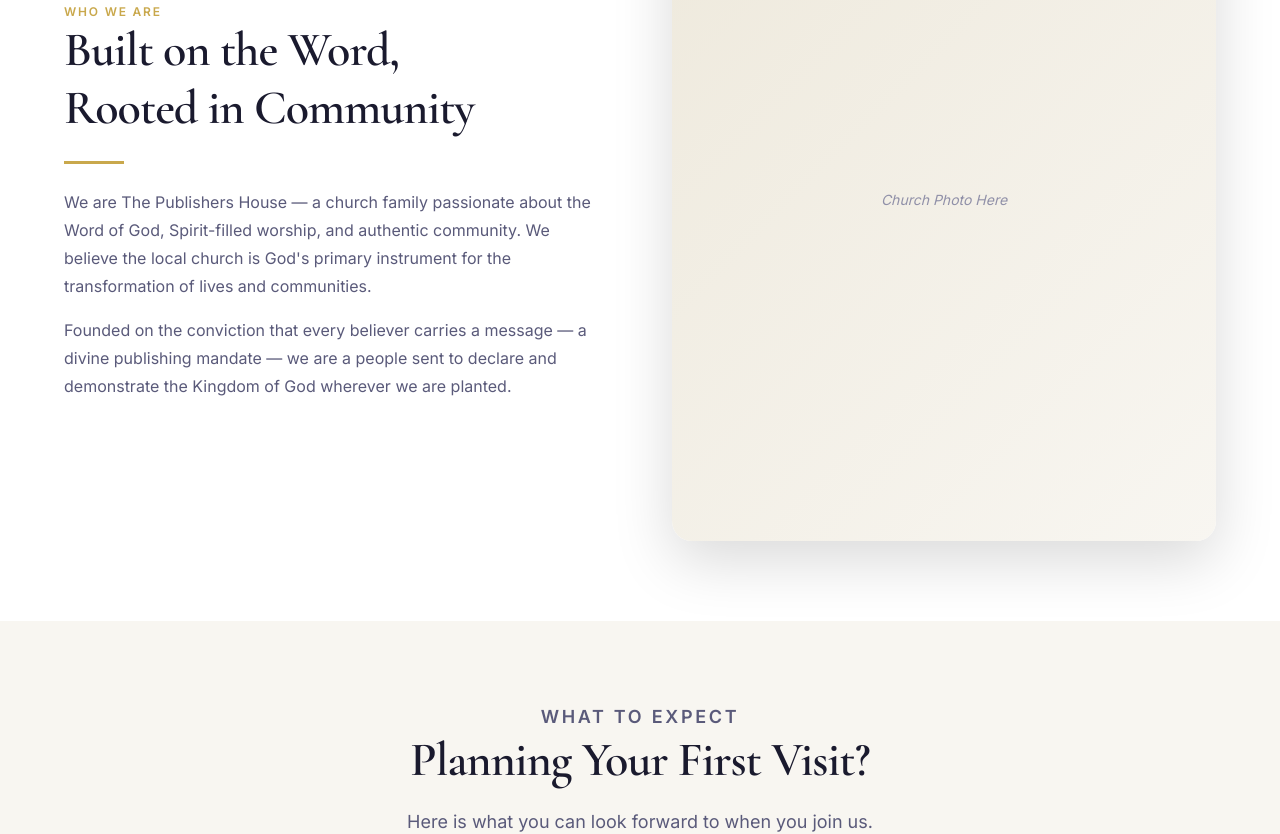
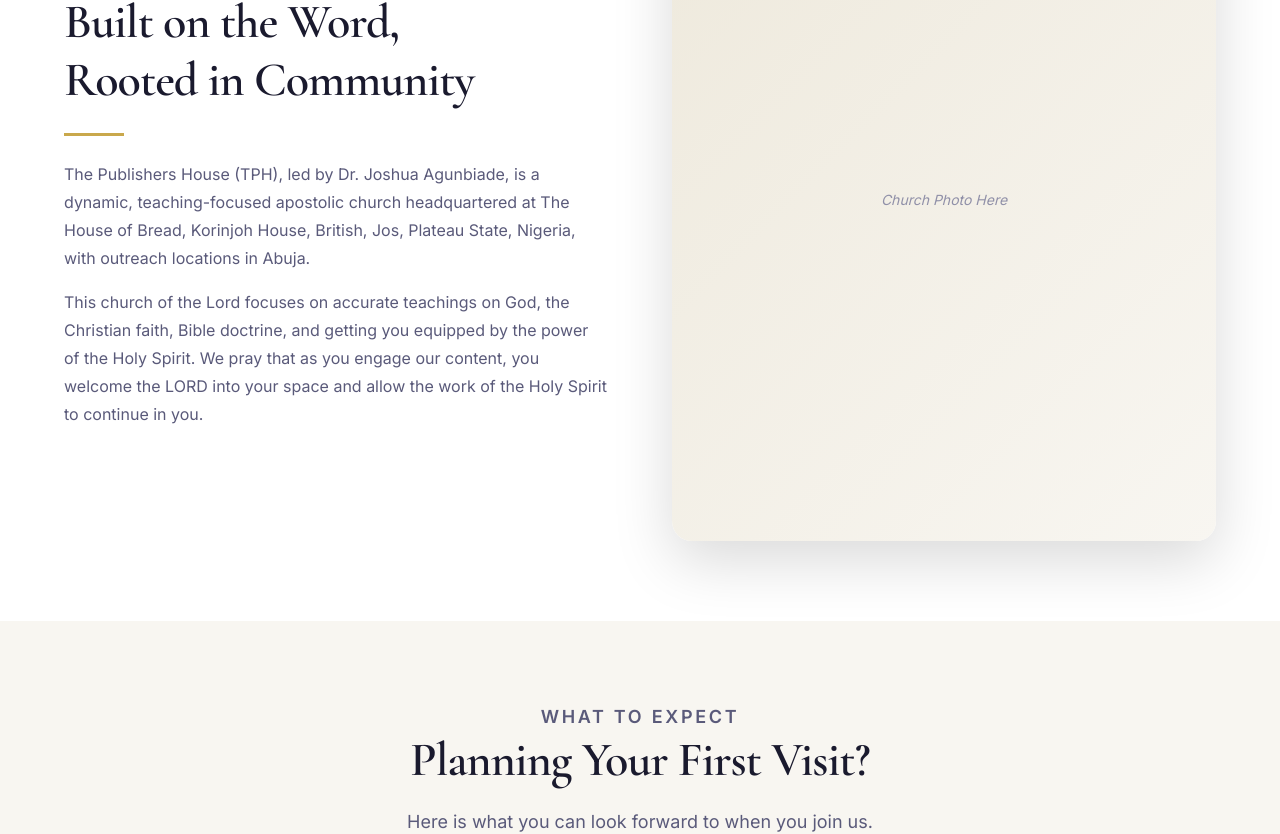
Before and after one commit to Hogwartsofweb3/The-Publishers-House, a Next.js app in the folder publishers-house/: page /about in a window 1280 px wide. Shown: the part 634-1468 px from the top of the page. Built offline with nearby package versions, Linux system fonts and the light colour scheme.

Commit message:
feat: real church content - pastor name location service times FOL program

```diff
--- a/publishers-house/src/app/about/page.tsx
+++ b/publishers-house/src/app/about/page.tsx
@@ -31,15 +31,16 @@ export default function AboutPage() {
               <h2>Built on the Word,<br />Rooted in Community</h2>
               <div className="divider" />
               <p style={{ maxWidth: "none" }}>
-                {/* TODO: Replace with official mission/vision from Patricia/AVO */}
-                We are The Publishers House — a church family passionate about the Word of God,
-                Spirit-filled worship, and authentic community. We believe the local church is God's
-                primary instrument for the transformation of lives and communities.
+                The Publishers House (TPH), led by Dr. Joshua Agunbiade, is a dynamic,
+                teaching-focused apostolic church headquartered at The House of Bread,
+                Korinjoh House, British, Jos, Plateau State, Nigeria, with outreach
+                locations in Abuja.
               </p>
               <p style={{ maxWidth: "none", marginTop: "var(--space-4)" }}>
-                Founded on the conviction that every believer carries a message — a divine publishing
-                mandate — we are a people sent to declare and demonstrate the Kingdom of God wherever
-                we are planted.
+                This church of the Lord focuses on accurate teachings on God, the Christian
+                faith, Bible doctrine, and getting you equipped by the power of the Holy Spirit.
+                We pray that as you engage our content, you welcome the LORD into your space
+                and allow the work of the Holy Spirit to continue in you.
               </p>
             </div>
             <div className={styles.imageFrame}>
@@ -141,7 +142,7 @@ const beliefs = [
 ];
 
 const placeholderLeaders = [
-  { name: "Pastor [Name]", title: "Senior Pastor", initials: "SP" },
+  { name: "Dr. Joshua Agunbiade", title: "Senior Pastor", initials: "JA" },
   { name: "[Name]", title: "Associate Pastor", initials: "AP" },
   { name: "[Name]", title: "Youth Pastor", initials: "YP" },
 ];
--- a/publishers-house/src/components/Footer.tsx
+++ b/publishers-house/src/components/Footer.tsx
@@ -84,7 +84,8 @@ export default function Footer() {
                 color: "rgba(255,255,255,0.55)",
               }}
             >
-                A vibrant, Spirit-filled church family — publishing the Word of God to our generation.
+              A dynamic, teaching-focused apostolic church in Jos, Plateau State &amp; Abuja.
+              Accurate doctrine. Spirit-filled community.
             </p>
             </div>
 
@@ -104,7 +105,7 @@ export default function Footer() {
                 Service Times
               </p>
               <p style={{ fontSize: "var(--text-sm)", maxWidth: "none", color: "rgba(255,255,255,0.6)" }}>
-                Sunday: [Time] · Wednesday: [Time]
+                Sunday: 9:00 AM WAT · Thursday: 5:00 PM WAT
               </p>
             </div>
 
```
Also changed, not shown: publishers-house/src/app/contact/page.tsx (+9 -4 lines), publishers-house/src/app/page.tsx (+6 -7 lines). Lines whose indentation alone changed are shown as unchanged.
